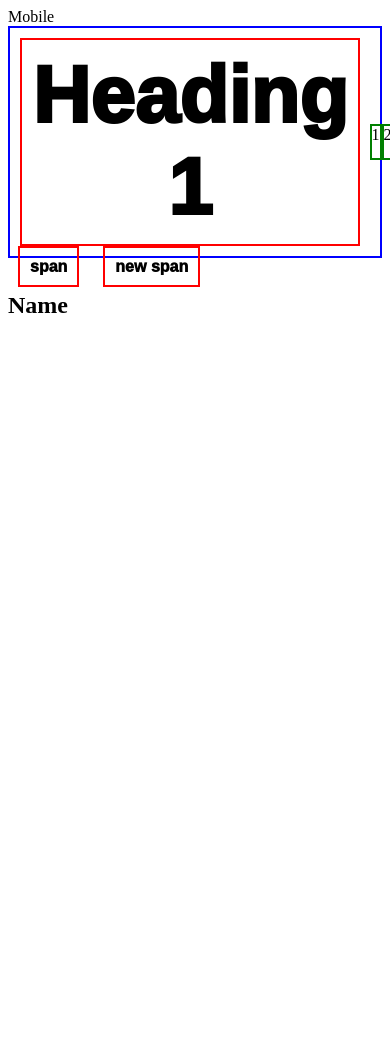
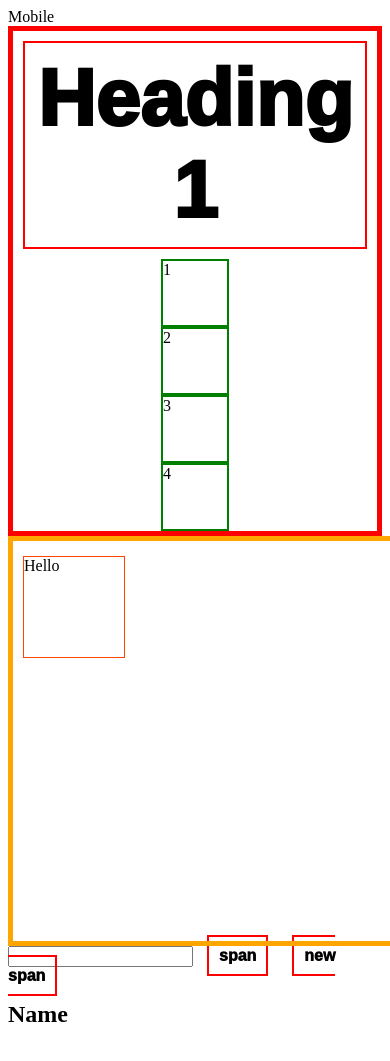
Before and after one commit to garg-anuj/classes, a plain HTML site: page index.html in a window 390 px wide. Shown: the top 1061 px of the page. Before the commit the page ends 844 px from the top, so only its background shows below. Drawn offline with Linux system fonts and the light colour scheme.

Commit message:
position , media query , flex

```diff
--- a/index.html
+++ b/index.html
@@ -22,7 +22,7 @@
 
         </section>
 
-        <!-- lect tag nme Heading -->
+        <!-- lect tag nme Heading flex underStanding -->
         <div class="mainContainer">
             <h1 class="designHeading">Heading 1 </h1>
             <div class="innerBox">1</div>
@@ -30,6 +30,15 @@
             <div class="innerBox">3</div>
             <div class="innerBox">4</div>
         </div>
+
+        <!-- Position relative / absolute / sticky / static -->
+
+        <div class="mainContainerPosition">
+            <div class="innerPosition">Hello
+            </div>
+        </div>
+
+        <input>
 
         <span class="designHeading">span</span>
         <span class="designHeading">new span</span>
--- a/style.css
+++ b/style.css
@@ -37,8 +37,9 @@
 
 .innerBox {
     border: 2px solid green;
-    width: 2rem;
-    height: 2rem;
+    width: 4rem;
+    height: 4rem;
+    display: flex;
 }
 
 /* flex
@@ -56,7 +57,28 @@
 h1 {
     font-size: 24px !important;
 }
+/* !----Position------------------------------------------- */
 
+.mainContainerPosition{
+    position: relative;
+    /* top: 0;
+    left: 50%;
+    transform: translateX(-50%); */
+    width: 400px;
+    height: 400px;
+    border: 5px solid orange;
+}
+
+.innerPosition{
+    position: absolute;
+    top: 15px;
+    left: 10px;
+    width: 100px;
+    height: 100px;
+    border: 1px solid orangered;
+}
+
+/* -------------------------------------- */
 
 /* margin padding bac color float
  alignment
@@ -78,3 +100,10 @@ h1 {
 font-size:"1rem"
 }
 */
+
+@media(width<=700px){
+    .mainContainer{
+        flex-direction: column;
+        border: 5px solid red;
+    }
+}
```
